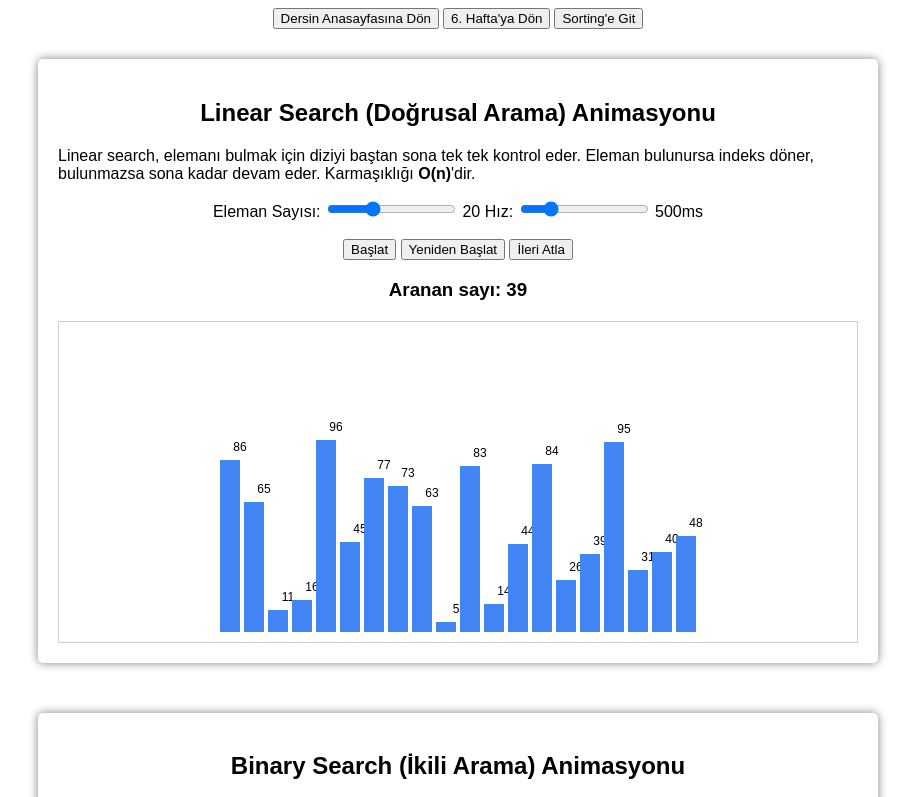
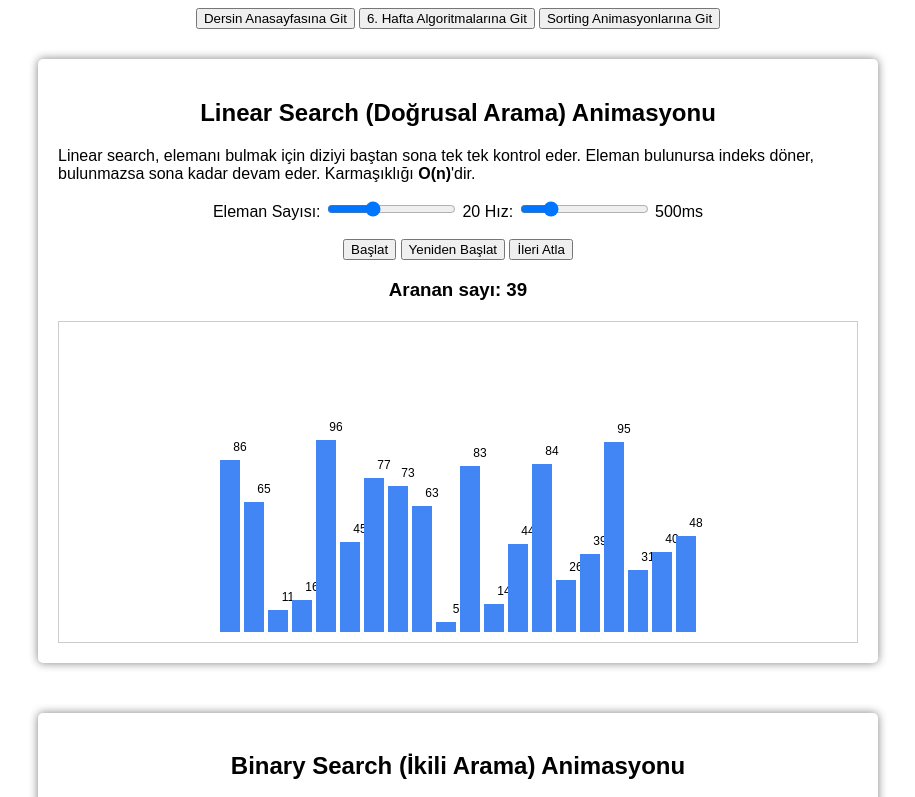
Before and after one commit to hru-algpro/hru-algpro.github.io, a plain HTML site: page Hafta6_searching.html in a window 1280 px wide. Shown: the top 797 px of the page, without its empty margins (182-1097 px from the left). Drawn offline with Linux system fonts and the light colour scheme.

Commit message:
Update Hafta6_searching.html

```diff
--- a/Hafta6_searching.html
+++ b/Hafta6_searching.html
@@ -40,9 +40,9 @@
   </style>
 </head>
 <body style="text-align: center;">
-    <button onclick="location.href='../index.html'">Dersin Anasayfasına Dön</button>
-    <button onclick="location.href='../Hafta6.html'">6. Hafta'ya Dön</button>
-        <button onclick="location.href='../Hafta6_sorting.html'">Sorting'e Git</button>
+    <button onclick="location.href='index.html'">Dersin Anasayfasına Git</button>
+    <button onclick="location.href='Hafta6.html'">6. Hafta Algoritmalarına Git</button>
+        <button onclick="location.href='Hafta6_sorting.html'">Sorting Animasyonlarına Git</button>
 <!-- Linear Search Container -->
 <div class="container" style="margin-top:30px ;">
   <h2>Linear Search (Doğrusal Arama) Animasyonu</h2>
```
